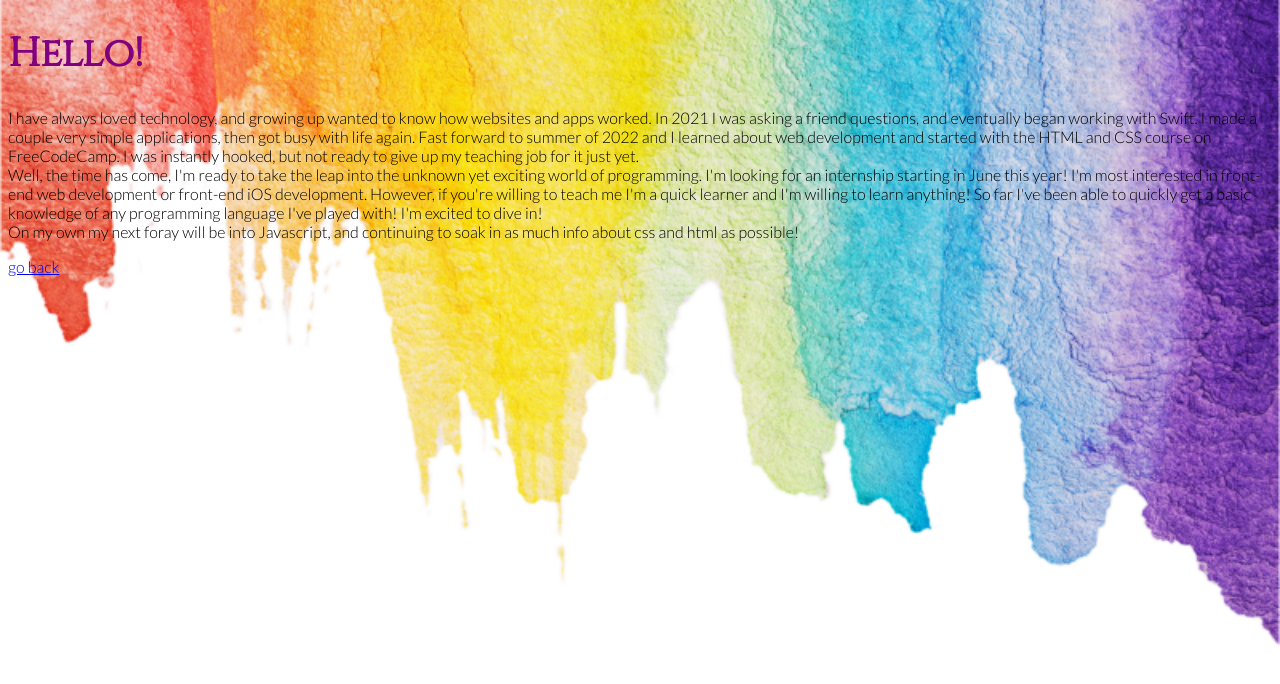
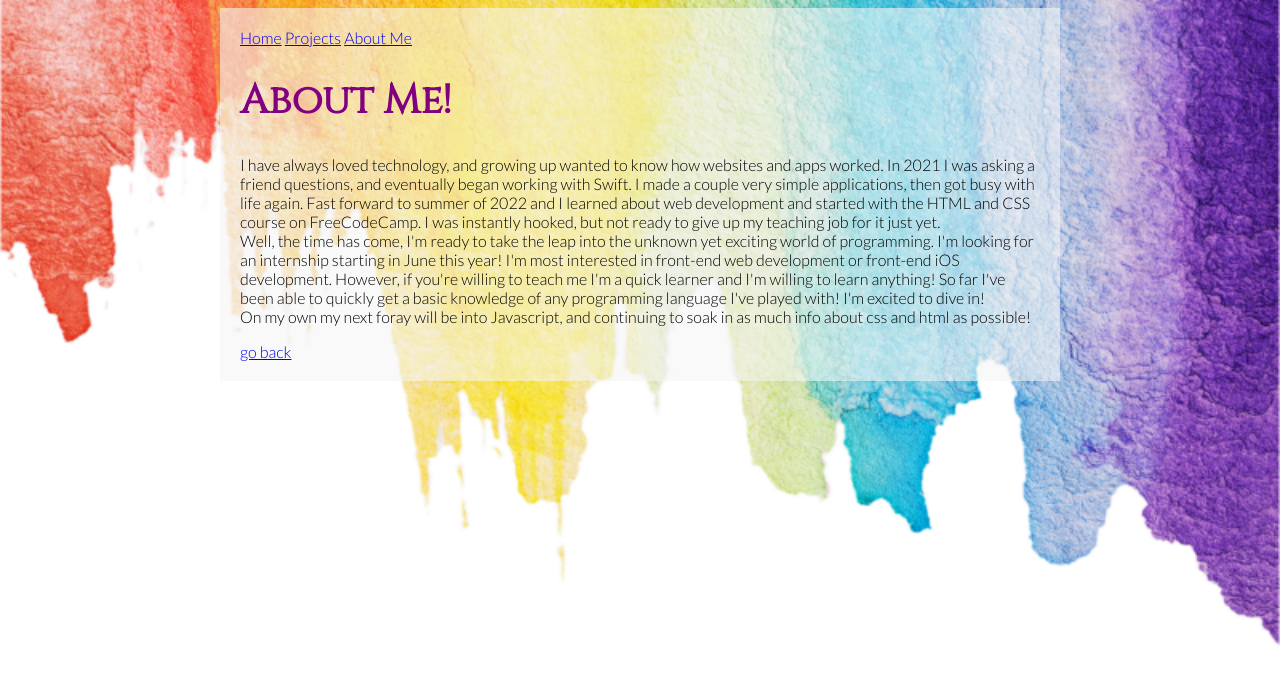
Before and after one commit to ADHDFairy/my-site, a website: page about.html in a window 1280 px wide. Drawn offline with Linux system fonts and the light colour scheme.

Commit message:
Add homepage format to About Me page

```diff
--- a/about.html
+++ b/about.html
@@ -16,7 +16,13 @@
     <link href="https://fonts.googleapis.com/css2?family=Bitter:wght@300&display=swap" rel="stylesheet">
   </head>
   <body>
-    <h1>Hello!</h1>
+    <div class="content-wrapper">
+      <div class="topnav">
+        <a class="active" href="index.html">Home</a>
+        <a href="/projects">Projects</a>
+        <a href="/about.html">About Me</a>
+      </div>
+    <h1>About Me!</h1>
     <p>I have always loved technology, and growing up wanted to know how websites and apps worked. In 2021 I was asking a
       friend questions, and eventually began working with Swift. I made a couple very simple applications, then got busy with
       life again. Fast forward to summer of 2022 and I learned about web development and started with the HTML and CSS course on
@@ -29,5 +35,6 @@
 
       On my own my next foray will be into Javascript, and continuing to soak in as much info about css and html as possible!</p>
     <a href="index.html">go back</a>
+    </div>
   </body>
 </html>
```
